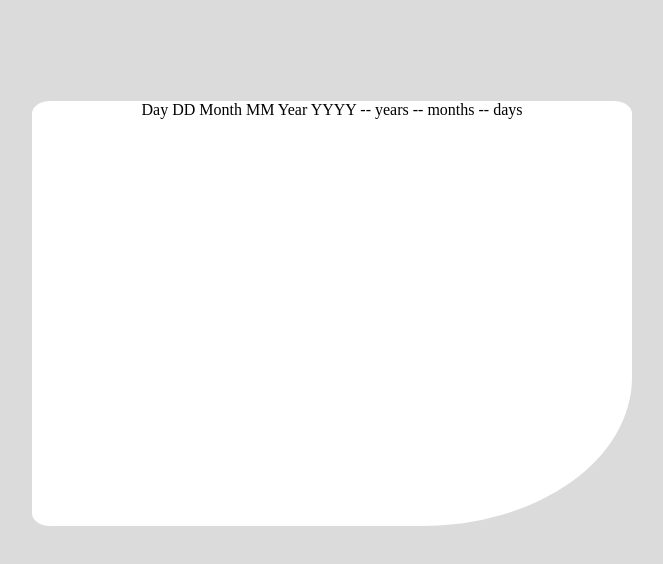
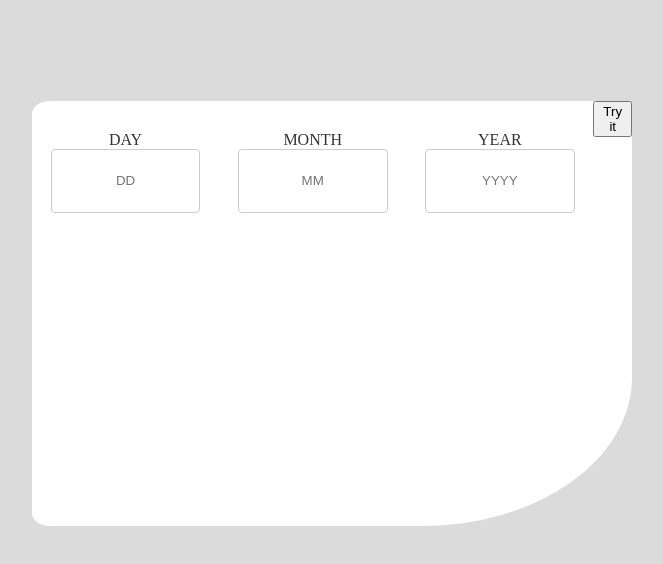
Before and after one commit to InfobyAdrienne/age-calculator, a plain HTML site: page index.html in a window 1280 px wide. Shown: the whole page, without its empty margins (308-971 px from the left). Drawn offline with Linux system fonts and the light colour scheme.

Commit message:
basic input and button w/o JS

```diff
--- a/index.html
+++ b/index.html
@@ -1,38 +1,59 @@
 <!DOCTYPE html>
 <html lang="en">
   <head>
-    <meta charset="UTF-8">
-    <meta name="viewport" content="width=device-width, initial-scale=1.0">
-    <link rel="stylesheet" href="./styles.css">
+    <meta charset="UTF-8" />
+    <meta name="viewport" content="width=device-width, initial-scale=1.0" />
+    <link rel="stylesheet" href="./styles.css" />
     <!-- displays site properly based on user's device -->
 
-    <link rel="icon" type="image/png" sizes="32x32"
-      href="./assets/images/favicon-32x32.png">
+    <link
+      rel="icon"
+      type="image/png"
+      sizes="32x32"
+      href="./assets/images/favicon-32x32.png"
+    />
 
     <title>Frontend Mentor | Age calculator app</title>
 
     <!-- Feel free to remove these styles or customise in your own stylesheet 👍 -->
     <style>
-    .attribution { font-size: 11px; text-align: center; }
-    .attribution a { color: hsl(228, 45%, 44%); }
-  </style>
+      .attribution {
+        font-size: 11px;
+        text-align: center;
+      }
+      .attribution a {
+        color: hsl(228, 45%, 44%);
+      }
+    </style>
   </head>
   <body>
+    <div class="box">
+      <form name="date" method="post" class="flex-container">
+        <div class="input">
+          <label for="day">DAY</label>
+          <input type="text" value name="day" placeholder="DD" />
+        </div>
 
-    <div class="box">
+        <div>
+          <label for="month">MONTH</label>
+          <input type="text" value name="month" placeholder="MM" />
+        </div>
 
-    Day
-    DD
+        <div>
+          <label for="year">YEAR</label>
+          <input type="text" value name="year" placeholder="YYYY" />
+        </div>
+      </form>
 
-    Month
-    MM
-
-    Year
-    YYYY
-
-    -- years
-    -- months
-    -- days
-  </div>
+      <div class="button">
+        <button onclick="myFunction()">Try it</button>
+      </div>
+    </div>
+    <!-- <script>
+      function myFunction() {
+        var x = document.getElementById("myDD").value;
+        document.getElementById("demo").innerHTML = x;
+      }
+    </script> -->
   </body>
 </html>
--- a/styles.css
+++ b/styles.css
@@ -14,3 +14,38 @@ body {
   background-color: white;
   border-radius: 3% 3% 35% 3%;
 }
+
+form {
+  margin-left: auto;
+  margin-right: auto;
+}
+
+.flex-container {
+  display: flex;
+}
+
+::placeholder {
+  text-align: center;
+}
+
+form div {
+  display: flex;
+  flex-direction: column;
+  align-items: center;
+}
+
+form div label {
+  font-size: 1rem;
+  color: #333;
+  margin-top: 30px;
+}
+
+form div input {
+  width: 80%;
+  height: 15%;
+  padding: 12px 20px;
+  display: inline-block;
+  border: 1px solid #ccc;
+  border-radius: 4px;
+  box-sizing: border-box;
+}
```
